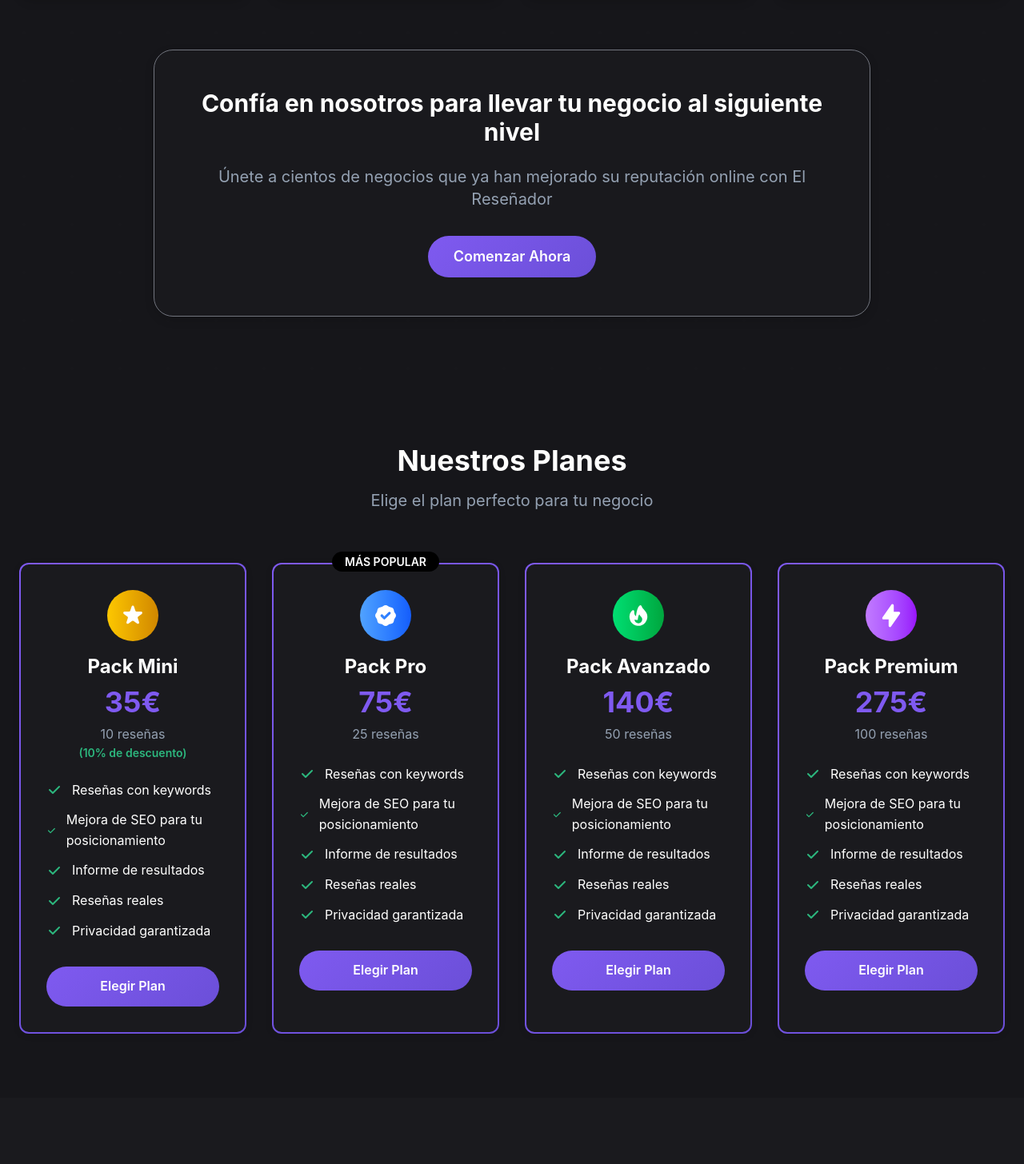
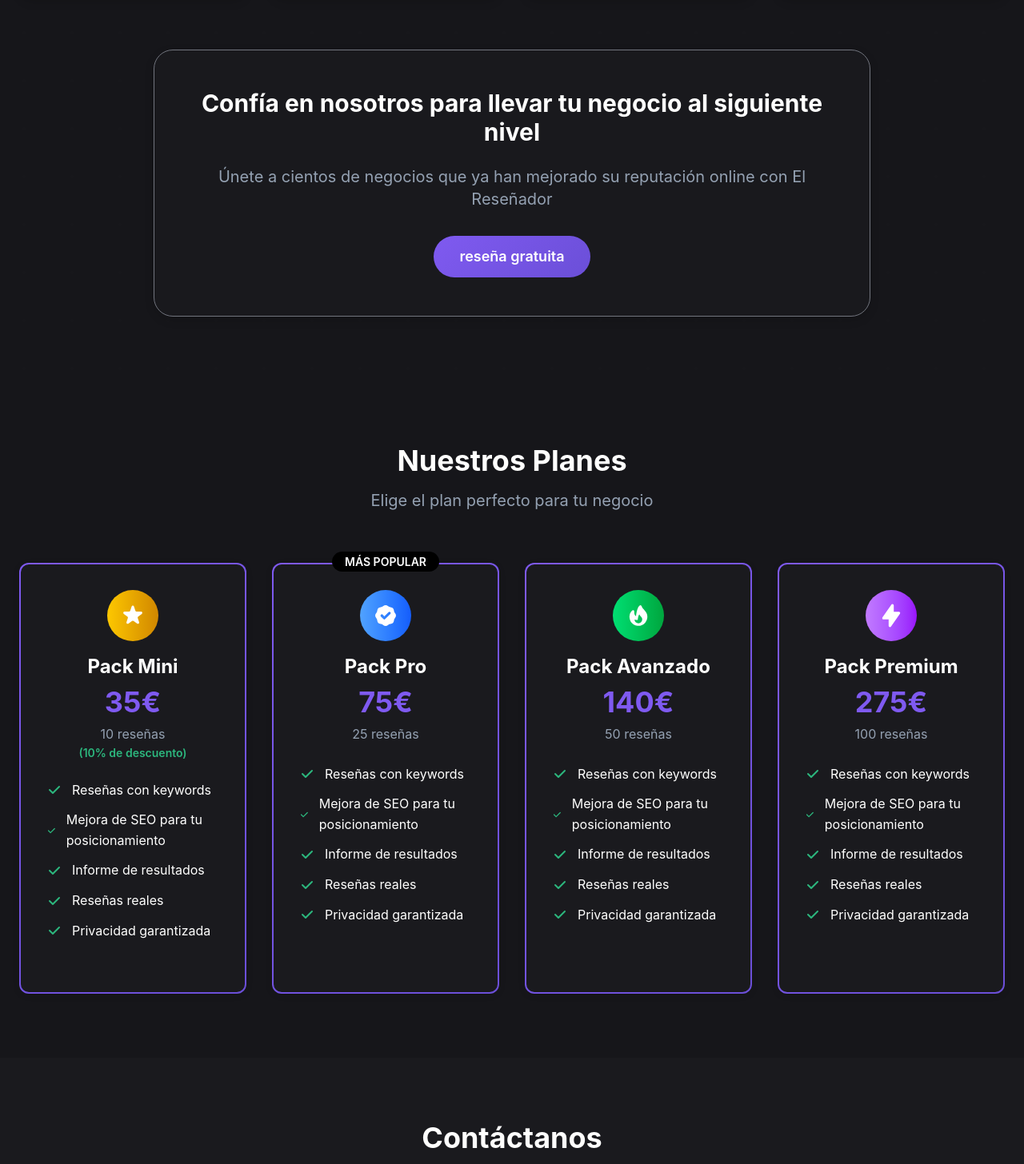
Before and after one commit to AXELRAYO990/ElRESENADOR, a React (Vite) app: page / in a window 1280 px wide. Shown: the part 2609-4065 px from the top of the page at 80% size. Built offline with nearby package versions, Linux system fonts and the light colour scheme.

Commit message:
Eliminados botones 'Elegir Plan' de precios y cambiado texto CTA a 'reseña gratuita' en sección About Us

```diff
--- a/src/App.tsx
+++ b/src/App.tsx
@@ -294,8 +294,8 @@ function App() {
               <p className="text-xl text-paragraph mb-8">
                 Únete a cientos de negocios que ya han mejorado su reputación online con El Reseñador
               </p>
-              <a href="https://wa.me/34632425771?text=Hola,%20me%20interesa%20conocer%20más%20sobre%20los%20servicios%20de%20El%20Reseñador" target="_blank" rel="noopener noreferrer" className="btn-elegant px-8 py-4 text-lg font-semibold inline-block">
-                Comenzar Ahora
+              <a href="https://wa.me/34632425771?text=Hola,%20me%20interesa%20una%20reseña%20gratuita" target="_blank" rel="noopener noreferrer" className="btn-elegant px-8 py-4 text-lg font-semibold inline-block">
+                reseña gratuita
               </a>
             </div>
           </div>
@@ -356,9 +356,7 @@ function App() {
                   Privacidad garantizada
                 </li>
               </ul>
-              <a href="https://wa.me/34632425771?text=Hola,%20me%20interesa%20el%20pack%20mini%20de%2010%20reseñas%20por%2035€%20con%2010%%20de%20descuento" target="_blank" rel="noopener noreferrer" className="w-full btn-elegant py-3 rounded-lg font-semibold block text-center">
-                Elegir Plan
-              </a>
+
             </div>
 
             {/* Pack Pro */}
@@ -408,9 +406,7 @@ function App() {
                   Privacidad garantizada
                 </li>
               </ul>
-              <a href="https://wa.me/34632425771?text=Hola,%20me%20interesa%20el%20pack%20pro%20de%2025%20reseñas%20por%2075€" target="_blank" rel="noopener noreferrer" className="w-full btn-elegant py-3 rounded-lg font-semibold block text-center">
-                Elegir Plan
-              </a>
+
             </div>
 
             {/* Pack Avanzado */}
@@ -457,9 +453,7 @@ function App() {
                   Privacidad garantizada
                 </li>
               </ul>
-              <a href="https://wa.me/34632425771?text=Hola,%20me%20interesa%20el%20pack%20avanzado%20de%2050%20reseñas%20por%20140€" target="_blank" rel="noopener noreferrer" className="w-full btn-elegant py-3 rounded-lg font-semibold block text-center">
-                Elegir Plan
-              </a>
+
             </div>
 
             {/* Pack Premium */}
@@ -506,9 +500,7 @@ function App() {
                   Privacidad garantizada
                 </li>
               </ul>
-              <a href="https://wa.me/34632425771?text=Hola,%20me%20interesa%20el%20pack%20premium%20de%20100%20reseñas%20por%20275€" target="_blank" rel="noopener noreferrer" className="w-full btn-elegant py-3 rounded-lg font-semibold block text-center">
-                Elegir Plan
-              </a>
+
             </div>
           </div>
         </div>
```
